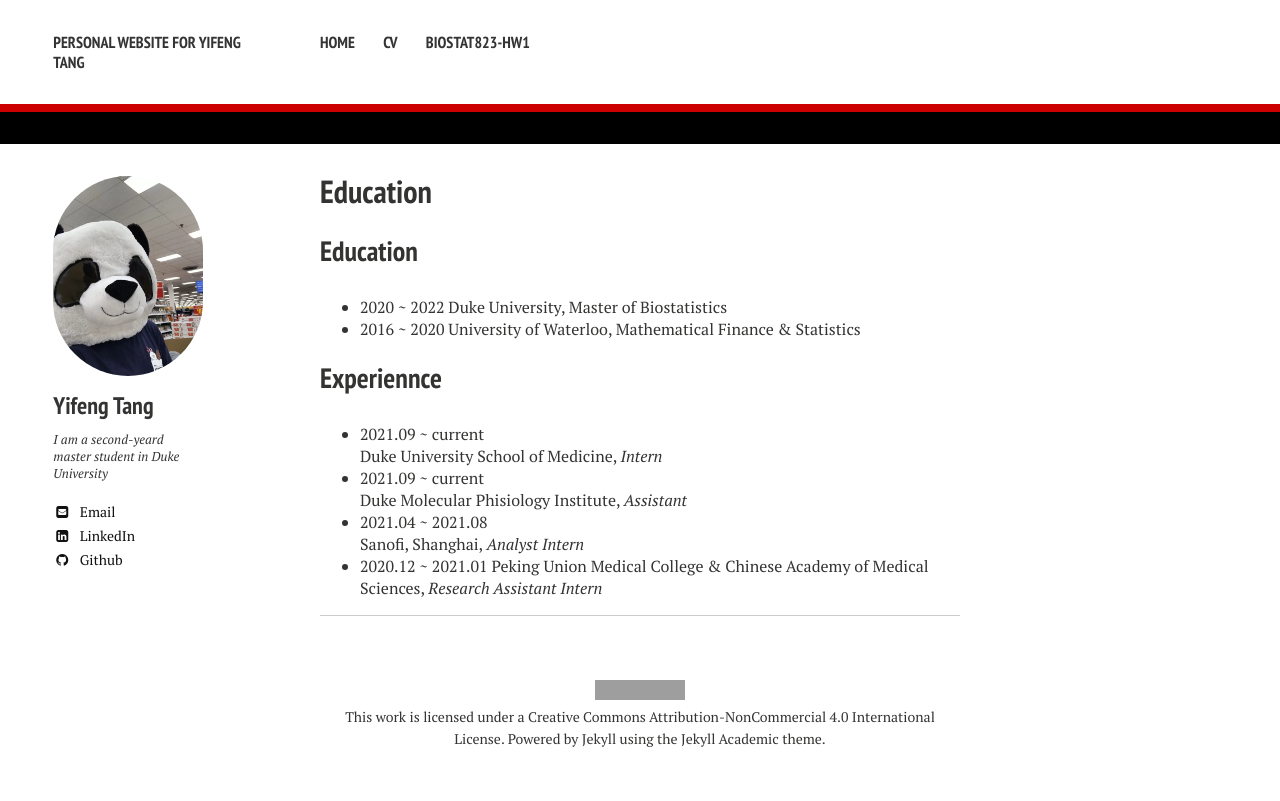
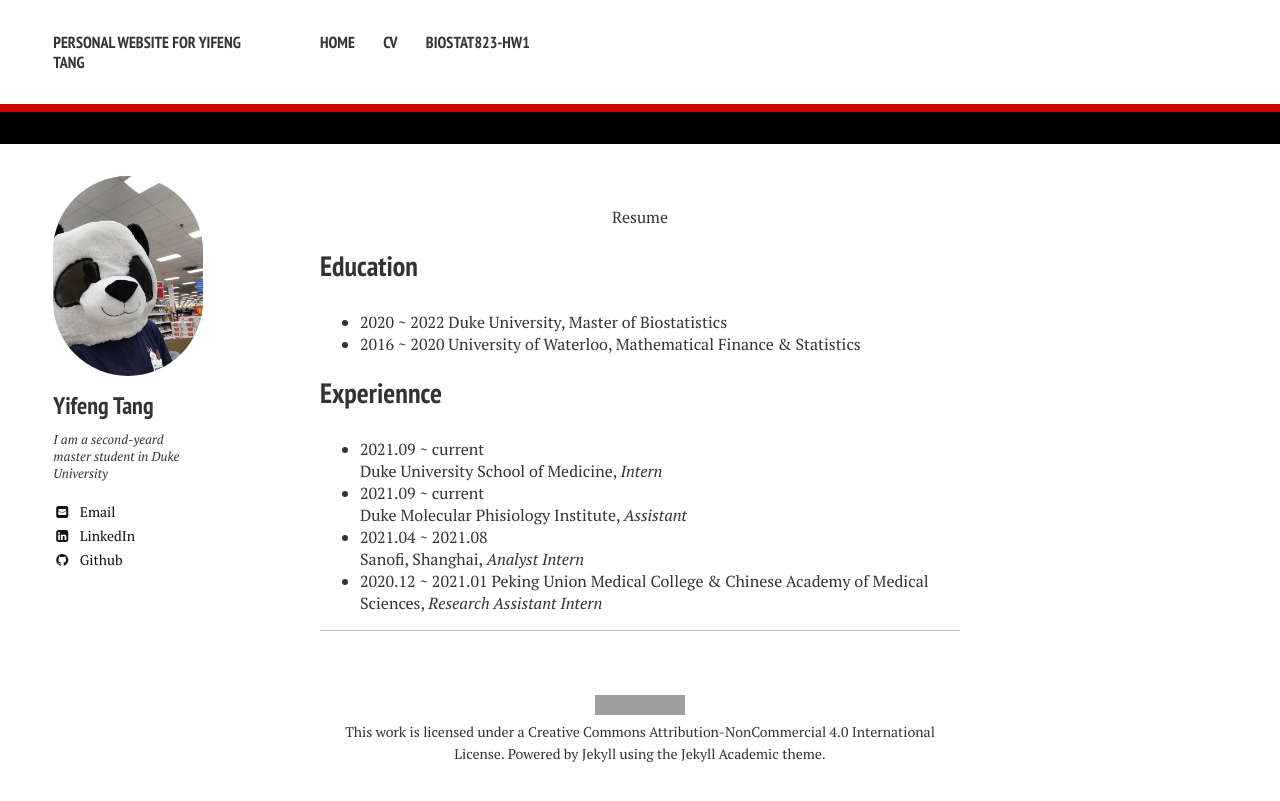
Before and after one commit to Yifeng-T/Yifeng-T.github.io, a Jekyll site: the page built from cv.md, in a window 1280 px wide. Shown: the top 801 px of the page. Built offline with Jekyll 4.4.1, drawn with Linux system fonts in a browser that asks for light colours; nearby versions of some CDN libraries; our own code applies the rules of GitHub Pages for plain Markdown files; grey boxes are pictures that could not be loaded.

Commit message:
Update cv.md

```diff
--- a/cv.md
+++ b/cv.md
@@ -1,3 +1,4 @@
+<center> Resume </center>
 
 ## Education
 * 2020 ~ 2022 Duke University, Master of Biostatistics
```
